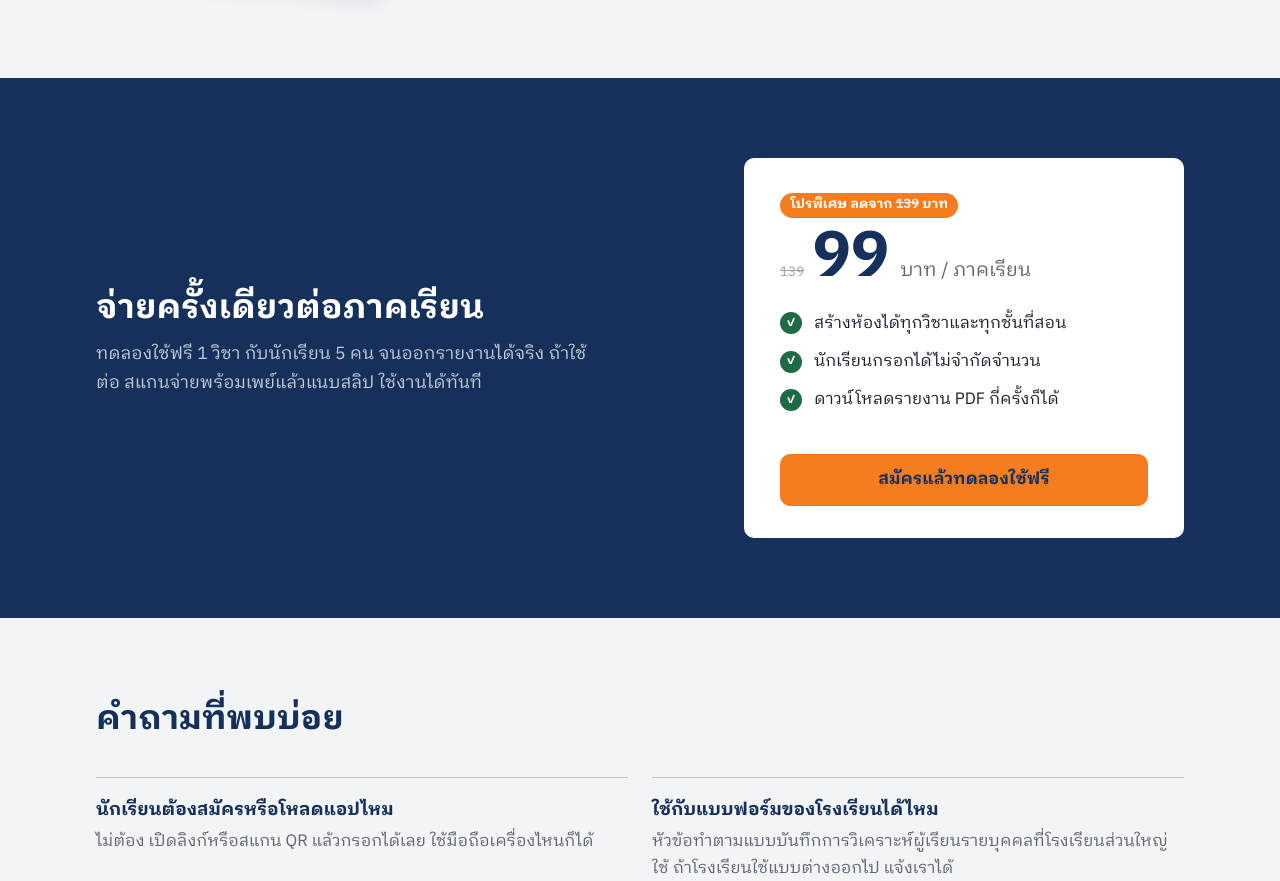
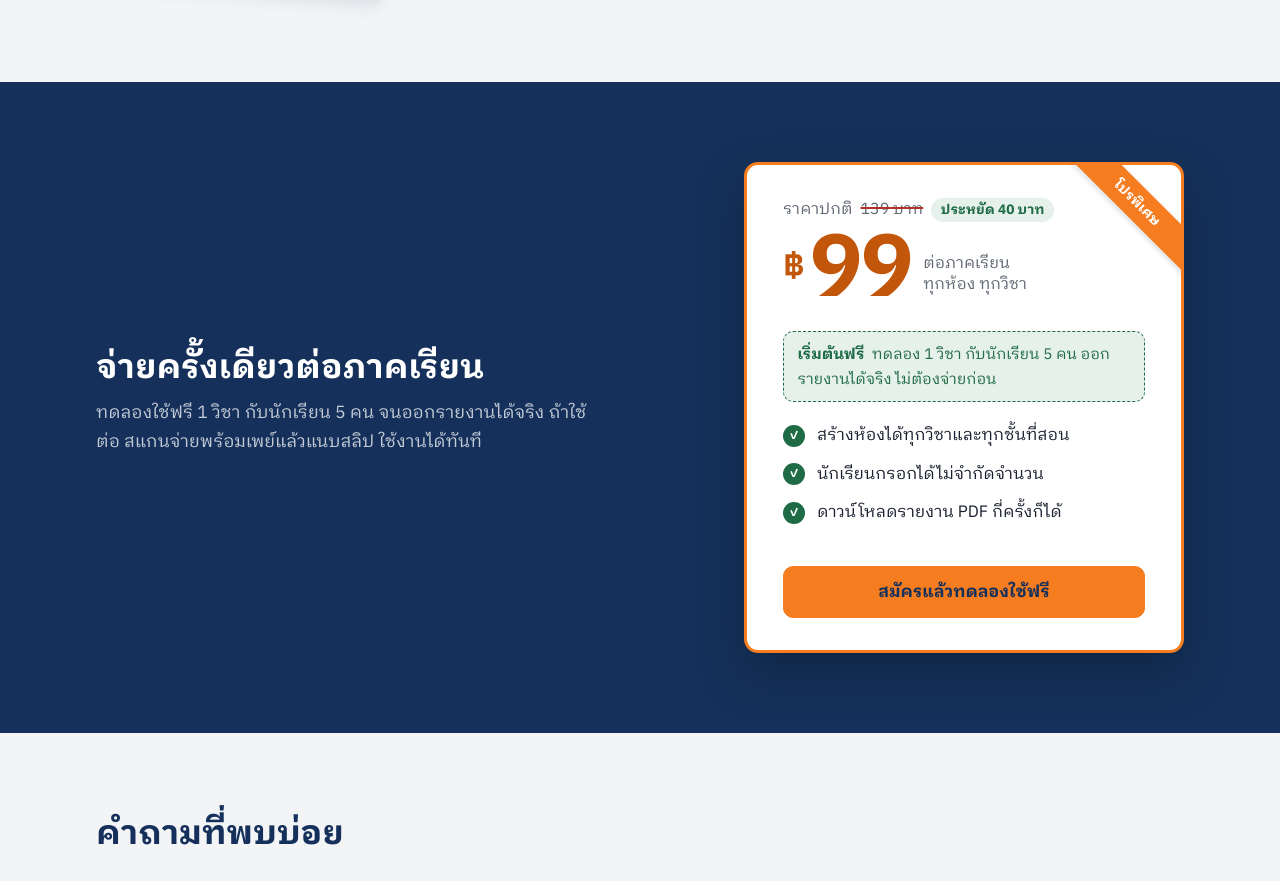
Before and after one commit to Plangtaipho/student-analysis-webapp, a FastAPI app: page / in a window 1280 px wide. Shown: the part 2171-3052 px from the top of the page. Run offline with FastAPI, Linux system fonts and the light colour scheme.

Commit message:
Make the 99-baht promotion stand out on home, sign-up and payment pages
Co-Authored-By: Claude Opus 5.5 <noreply@anthropic.com>
Claude-Session: https://claude.ai/code/session_018i1jJ8et5sg5UVffXsw53X

```diff
--- a/app/static/css/app.css
+++ b/app/static/css/app.css
@@ -450,9 +450,18 @@ table.sum tr.domain td { background: var(--ink-soft); font-weight: 700; color: v
 @media (min-width: 900px) { .lp-price { grid-template-columns: 1fr 440px; gap: 4rem; } }
 .lp-dark h2 { color: #fff; }
 .lp-price p { color: rgba(255,255,255,.75); font-size: 1.1rem; max-width: 32rem; }
-.lp-price-box { background: #fff; color: var(--text); border-radius: 10px; padding: 2rem 2.25rem; }
-.lp-amount { font-size: 1.2rem; color: var(--muted); font-weight: 500; margin-bottom: 1rem; }
-.lp-amount b { font-size: 4rem; line-height: 1.1; color: var(--ink-deep); margin-right: .4rem; }
+.lp-price-box { position: relative; overflow: hidden; background: #fff; color: var(--text); border-radius: 14px; padding: 2rem 2.25rem; box-shadow: 0 20px 50px rgba(0, 0, 0, .25); }
+.lp-price-box.has-promo { border: 3px solid var(--accent); }
+.promo-ribbon { position: absolute; top: 22px; right: -46px; width: 180px; transform: rotate(45deg); background: var(--accent); color: #fff; text-align: center; font-weight: 700; font-size: .85rem; padding: .3rem 0; box-shadow: 0 2px 6px rgba(0,0,0,.15); }
+.promo-was { color: var(--muted); font-size: 1rem; display: flex; align-items: center; gap: .5rem; flex-wrap: wrap; padding-right: 3.5rem; }
+.promo-was s { text-decoration-color: var(--stamp); text-decoration-thickness: 2px; }
+.save-chip { background: var(--good-soft); color: var(--good); font-weight: 700; font-size: .85rem; border-radius: 999px; padding: .05rem .6rem; }
+.lp-amount { display: flex; align-items: flex-start; gap: .35rem; margin: .25rem 0 1rem; color: var(--muted); }
+.lp-amount .baht { font-size: 2rem; font-weight: 700; color: var(--accent-text); margin-top: .9rem; }
+.lp-amount b { font-size: 5.5rem; line-height: 1; color: var(--accent-text); letter-spacing: -.02em; }
+.lp-amount .per { font-size: 1rem; line-height: 1.35; margin: 1.6rem 0 0 .35rem; }
+.trial-strip { border: 1.5px dashed var(--good); background: var(--good-soft); color: var(--good); border-radius: 10px; padding: .6rem .85rem; font-size: .95rem; margin-bottom: 1.25rem; }
+.trial-strip strong { margin-right: .25rem; }
 .lp-price-box ul { list-style: none; padding: 0; margin: 0 0 1.5rem; display: grid; gap: .7rem; }
 .lp-price-box li { display: flex; gap: .75rem; align-items: center; }
 .lp-price-box li::before { content: "✓"; width: 22px; height: 22px; border-radius: 50%; background: var(--good); color: #fff; display: grid; place-items: center; font-size: .7rem; font-weight: 700; flex: none; }
@@ -556,6 +565,12 @@ html { scroll-behavior: smooth; }
 /* Promotion price */
 .promo-tag { display: inline-block; background: var(--accent); color: #fff; font-weight: 700; font-size: .82rem; border-radius: 999px; padding: .1rem .65rem; margin-bottom: .35rem; }
 .promo-tag s { opacity: .85; }
-.price-was { font-weight: 400; opacity: .6; margin-right: .25rem; font-size: .7em; }
-.auth-price .promo-tag { margin: 0 .25rem 0 0; }
-.auth-price b { color: #fff; }
+.hero-promo { display: inline-block; background: var(--accent); color: #fff; border-radius: 999px; padding: .1rem .75rem; margin-right: .35rem; font-weight: 600; }
+.hero-promo s { opacity: .75; }
+.hero-promo b { color: #fff; }
+.auth-price { margin-top: .5rem; background: rgba(255,255,255,.07); border: 1px solid rgba(255,255,255,.15); border-radius: 12px; padding: .9rem 1rem; }
+.auth-amount { color: #aebbd0; }
+.auth-amount s { font-size: 1.05rem; text-decoration-color: #ff9a8f; }
+.auth-amount b { font-size: 2.3rem; line-height: 1.1; color: #fff; }
+.auth-price-sub { font-size: .85rem; color: #aebbd0; }
+.pay-amount s { color: var(--muted); font-size: 1.1rem; text-decoration-color: var(--stamp); margin-right: .2rem; }
--- a/app/static/js/billing.js
+++ b/app/static/js/billing.js
@@ -11,7 +11,9 @@
     if (data.price_full > data.price) {
       $("price-was").textContent = data.price_full;
       $("price-was").classList.remove("hidden");
-      $("promo").textContent = `โปรพิเศษ ลดจาก ${data.price_full} บาท`;
+      $("promo").textContent = `โปรพิเศษ ลด ${data.price_full - data.price} บาท`;
+      $("price-was-big").textContent = data.price_full;
+      $("price-was-big").classList.remove("hidden");
       $("promo").classList.remove("hidden");
     }
     $("pp-name").textContent = data.promptpay_name ? `ชื่อบัญชี: ${data.promptpay_name}` : "";
--- a/app/templates/home.html
+++ b/app/templates/home.html
@@ -24,7 +24,7 @@
         <a class="btn btn-mark btn-lg" href="/register">สมัครแล้วทดลองใช้ฟรี</a>
         <a class="btn btn-ghost btn-lg" href="#report">ดูว่าในรายงานมีอะไร</a>
       </div>
-      <p class="lp-note">ทดลองใช้ฟรี 1 วิชา นักเรียน {{ trial_limit }} คน จากนั้น{% if price_full > price %} <s>{{ price_full }}</s>{% endif %} <b>{{ price }}</b> บาทต่อภาคเรียน ใช้ได้ทุกห้องที่สอน</p>
+      <p class="lp-note">{% if price_full > price %}<span class="hero-promo">โปรพิเศษ <s>{{ price_full }}</s> <b>{{ price }} บาท</b>/ภาคเรียน</span> {% endif %}ทดลองใช้ฟรี 1 วิชา นักเรียน {{ trial_limit }} คน{% if not price_full > price %} จากนั้น {{ price }} บาทต่อภาคเรียน{% endif %}</p>
     </div>
 
     <div class="lp-visual" aria-hidden="true">
@@ -136,9 +136,13 @@
       <h2>จ่ายครั้งเดียวต่อภาคเรียน</h2>
       <p>ทดลองใช้ฟรี 1 วิชา กับนักเรียน {{ trial_limit }} คน จนออกรายงานได้จริง ถ้าใช้ต่อ สแกนจ่ายพร้อมเพย์แล้วแนบสลิป ใช้งานได้ทันที</p>
     </div>
-    <div class="lp-price-box">
-      {% if price_full > price %}<div class="promo-tag">โปรพิเศษ ลดจาก <s>{{ price_full }}</s> บาท</div>{% endif %}
-      <div class="lp-amount">{% if price_full > price %}<s class="price-was">{{ price_full }}</s> {% endif %}<b>{{ price }}</b> บาท / ภาคเรียน</div>
+    <div class="lp-price-box{% if price_full > price %} has-promo{% endif %}">
+      {% if price_full > price %}
+      <div class="promo-ribbon" aria-hidden="true">โปรพิเศษ</div>
+      <div class="promo-was">ราคาปกติ <s>{{ price_full }} บาท</s> <span class="save-chip">ประหยัด {{ price_full - price }} บาท</span></div>
+      {% endif %}
+      <div class="lp-amount"><span class="baht">฿</span><b>{{ price }}</b><span class="per">ต่อภาคเรียน<br>ทุกห้อง ทุกวิชา</span></div>
+      <div class="trial-strip"><strong>เริ่มต้นฟรี</strong> ทดลอง 1 วิชา กับนักเรียน {{ trial_limit }} คน ออกรายงานได้จริง ไม่ต้องจ่ายก่อน</div>
       <ul>
         <li>สร้างห้องได้ทุกวิชาและทุกชั้นที่สอน</li>
         <li>นักเรียนกรอกได้ไม่จำกัดจำนวน</li>
--- a/app/templates/register.html
+++ b/app/templates/register.html
@@ -12,7 +12,11 @@
       <li><b>นักเรียนกรอกผ่านมือถือ</b> สแกน QR แล้วตอบได้เลย</li>
       <li><b>ได้รายงาน PDF</b> พร้อมบันทึกข้อความส่งฝ่ายวิชาการ</li>
     </ul>
-    <p class="auth-price">{% if price_full > price %}<span class="promo-tag">โปรพิเศษ</span> <s>{{ price_full }}</s> {% endif %}<b>{{ price }} บาท</b>ต่อภาคเรียน ใช้ได้ทุกห้องทุกวิชา</p>
+    <div class="auth-price">
+      {% if price_full > price %}<span class="promo-tag">โปรพิเศษ ลด {{ price_full - price }} บาท</span>{% endif %}
+      <div class="auth-amount">{% if price_full > price %}<s>฿{{ price_full }}</s> {% endif %}<b>฿{{ price }}</b> <span>/ ภาคเรียน</span></div>
+      <div class="auth-price-sub">ใช้ได้ทุกห้อง ทุกวิชา นักเรียนไม่จำกัด</div>
+    </div>
   </aside>
 
   <div class="auth-main">
--- a/app/templates/teacher/billing.html
+++ b/app/templates/teacher/billing.html
@@ -23,7 +23,7 @@
       <img id="qr" alt="QR PromptPay" class="hidden" width="220" height="220">
       <div id="qr-missing" class="alert alert-warn small hidden">ยังไม่ได้ตั้งค่าบัญชี PromptPay กรุณาติดต่อผู้ให้บริการ</div>
       <div id="promo" class="promo-tag hidden"></div>
-      <div class="pay-amount"><b id="price-big">-</b> บาท</div>
+      <div class="pay-amount"><s id="price-was-big" class="hidden"></s> <b id="price-big">-</b> บาท</div>
       <div class="muted small" id="pp-name"></div>
     </div>
     <div>
```
